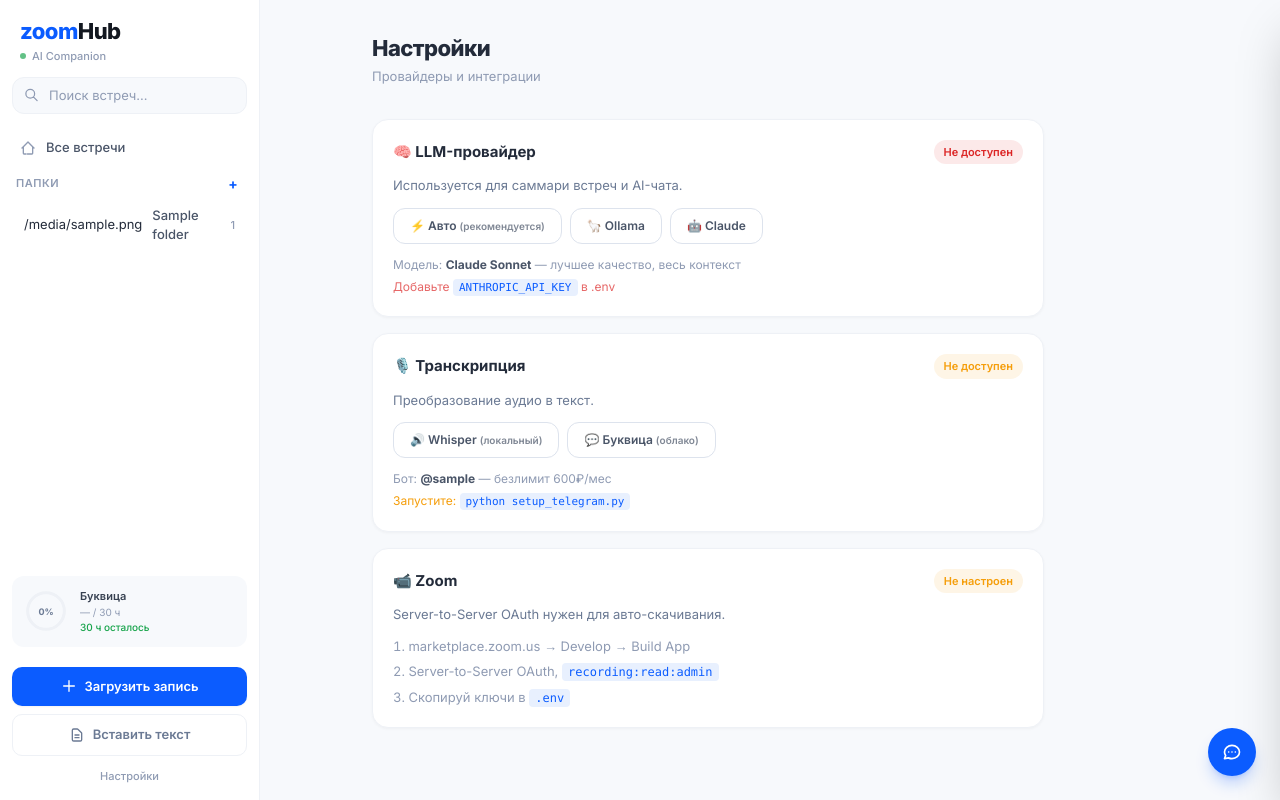
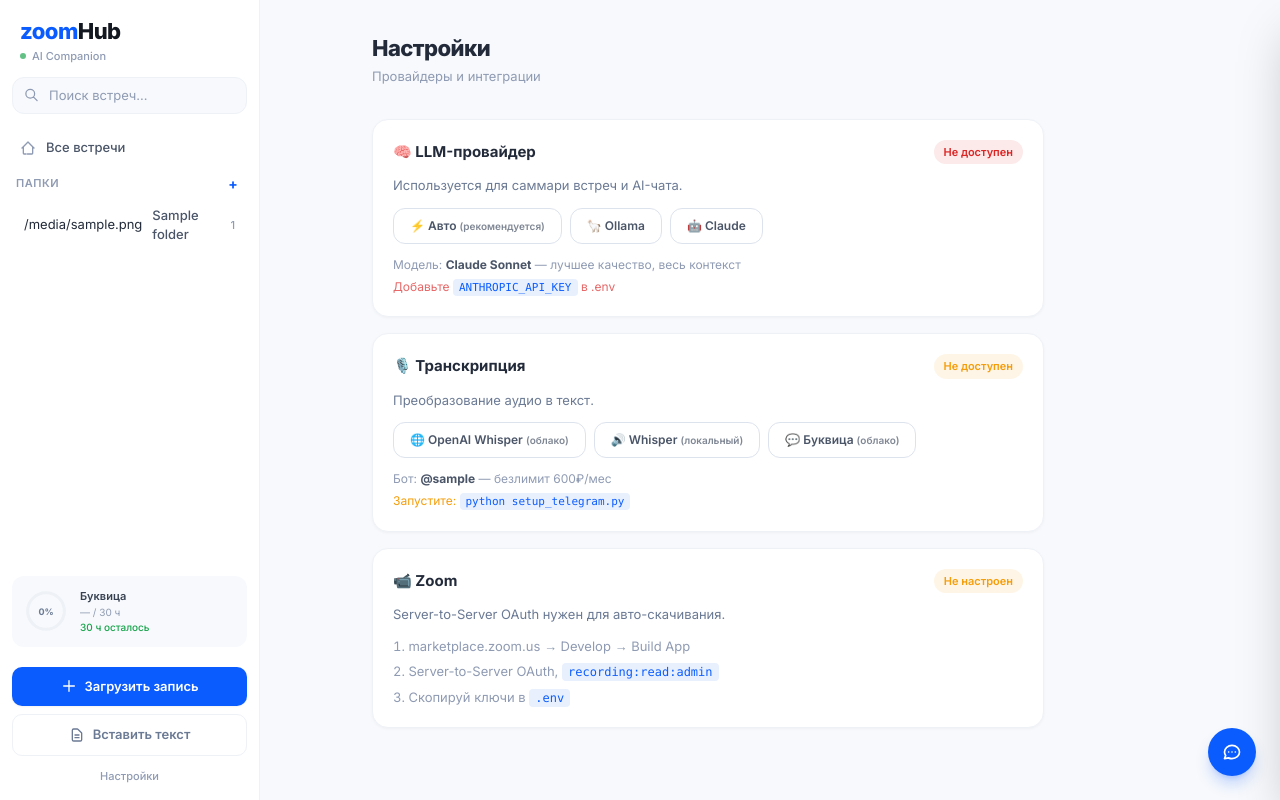
Before and after one commit to OlmasKotaullin/zoomhub, a Python web app: template app/templates/settings.html in a window 1280 px wide. Run offline with Jinja, Linux system fonts and the light colour scheme; the template is opened without the code that fills it: most values are stand-ins (such as "Sample title", 1, 10 or a date in 2020); some libraries are stand-ins or nearby versions.

Commit message:
Add OpenAI Whisper button to settings, allow openai_whisper provider switch
Co-Authored-By: Claude Opus 4.6 (1M context) <noreply@anthropic.com>

```diff
--- a/app/routers/folders.py
+++ b/app/routers/folders.py
@@ -82,7 +82,7 @@ async def switch_transcription_provider(request: Request, provider: str = Form(.
     if not user:
         return RedirectResponse("/login", status_code=302)
 
-    if provider not in ("bukvitsa", "whisper"):
+    if provider not in ("bukvitsa", "whisper", "openai_whisper"):
         raise HTTPException(status_code=400, detail="Неизвестный провайдер")
 
     config_module.TRANSCRIPTION_PROVIDER = provider
--- a/app/templates/settings.html
+++ b/app/templates/settings.html
@@ -57,6 +57,11 @@
     </div>
     <p class="text-[13px] text-g-500 mb-3">Преобразование аудио в текст.</p>
     <div class="flex gap-2 mb-3">
+      <button onclick="switchTranscription('openai_whisper')" id="btn-trans-openai_whisper"
+        class="text-[12px] font-semibold px-4 py-2 rounded-xl border transition
+          {{ 'bg-zoom text-white border-zoom' if transcription_provider == 'openai_whisper' else 'bg-white text-g-600 border-g-200 hover:border-zoom hover:text-zoom' }}">
+        🌐 OpenAI Whisper <span class="text-[10px] opacity-70">(облако)</span>
+      </button>
       <button onclick="switchTranscription('whisper')" id="btn-trans-whisper"
         class="text-[12px] font-semibold px-4 py-2 rounded-xl border transition
           {{ 'bg-zoom text-white border-zoom' if transcription_provider == 'whisper' else 'bg-white text-g-600 border-g-200 hover:border-zoom hover:text-zoom' }}">
@@ -69,7 +74,10 @@
       </button>
     </div>
     <div class="text-[12px] text-g-400">
-      {% if transcription_provider == 'whisper' %}
+      {% if transcription_provider == 'openai_whisper' %}
+        <p>OpenAI Whisper API — облачная транскрипция, высокое качество русского</p>
+        <p class="mt-1">Оплата по использованию: ~$0.006/мин аудио</p>
+      {% elif transcription_provider == 'whisper' %}
         <p>Модель: <strong class="text-g-600">{{ whisper_model }}</strong> — бесплатно, офлайн, ~10 мин на 1ч аудио</p>
         <p class="mt-1">Уже установлен. Качество русского: хорошее.</p>
       {% else %}
```
